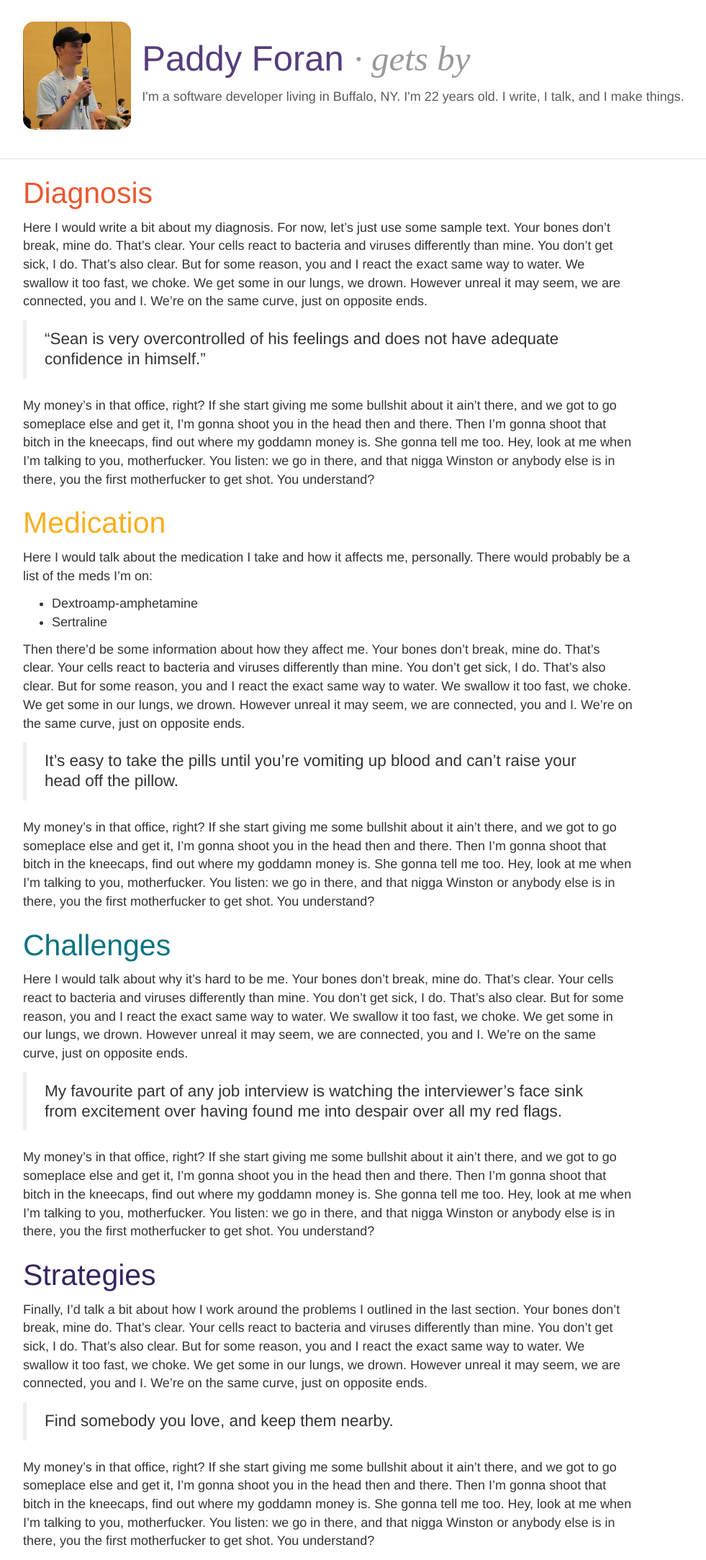
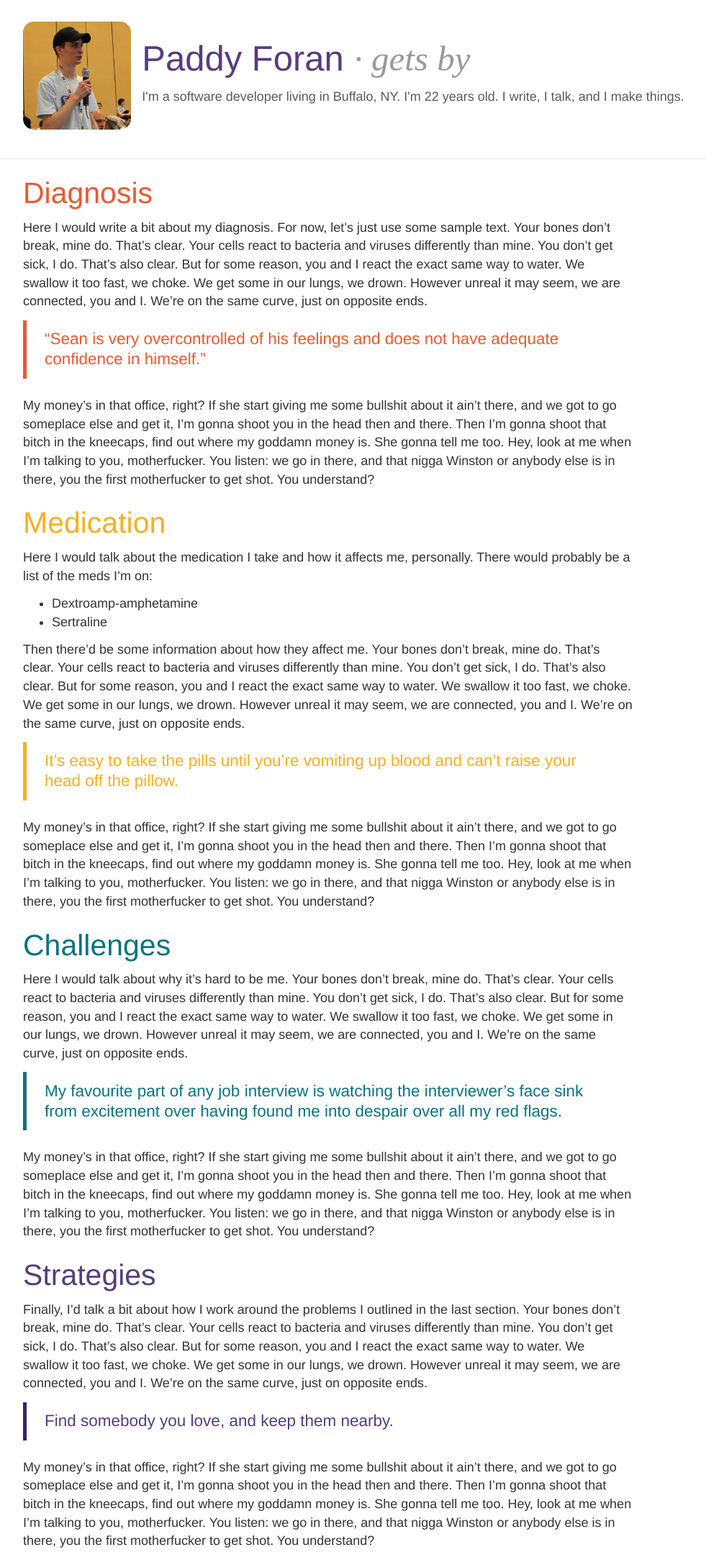
Before and after one commit to secondbit/getsby, a Jekyll site: the page built from index.markdown, in a window 1280 px wide. Shown: the whole page at 72% size, without its empty margins (38-1019 px from the left). Built offline with Jekyll 4.4.1, drawn with Linux system fonts in a browser that asks for light colours; Markdown is read by kramdown in place of the engine named in the settings.

Commit message:
Made paragraph links and blockquotes use the same colour as their preceding h2.

```diff
--- a/css/style.css
+++ b/css/style.css
@@ -3118,16 +3118,49 @@
   position: relative;
 }
 article h2:nth-of-type(1) {
-  color: #ea5930;
+    color: #ea5930;
 }
 article h2:nth-of-type(2) {
-  color: #f8af1e;
+    color: #f8af1e;
 }
 article h2:nth-of-type(3) {
-  color: #097380;
+    color: #097380;
 }
 article h2:nth-of-type(4) {
-  color: #372560;
+    color: #563d7c;
+}
+
+article h2:nth-of-type(1) ~ *:not(h2) a {
+    color: #ea5930;
+}
+article h2:nth-of-type(2) ~ *:not(h2) a {
+    color: #f8af1e;
+}
+article h2:nth-of-type(3) ~ *:not(h2) a {
+    color: #097380;
+}
+article h2:nth-of-type(4) ~ *:not(h2) a {
+    color: #563d7c;
+}
+
+article h2:nth-of-type(1) ~ blockquote {
+    color: #ea5930;
+    border-color: #ea5930;
+}
+article h2:nth-of-type(2) ~ blockquote {
+    color: #f8af1e;
+    border-color: #f8af1e;
+}
+article h2:nth-of-type(3) ~ blockquote {
+    border-color: #097380;
+    color: #097380;
+}
+article h2:nth-of-type(4) ~ blockquote {
+    border-color: #372560;
+    color: #563d7c;
+}
+article a {
+    text-decoration: underline;
 }
 .clearfix:before,
 .clearfix:after {
```
